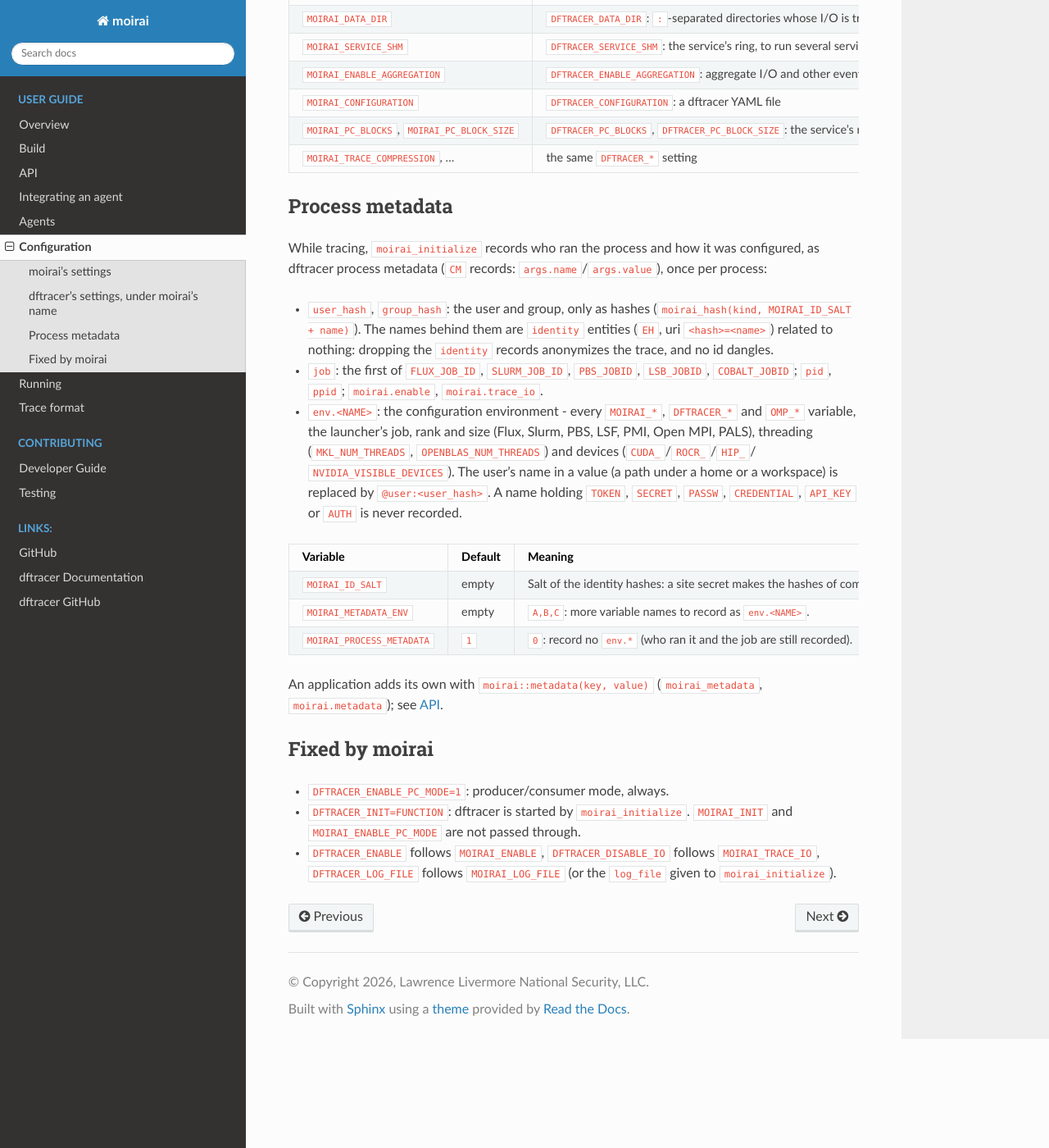
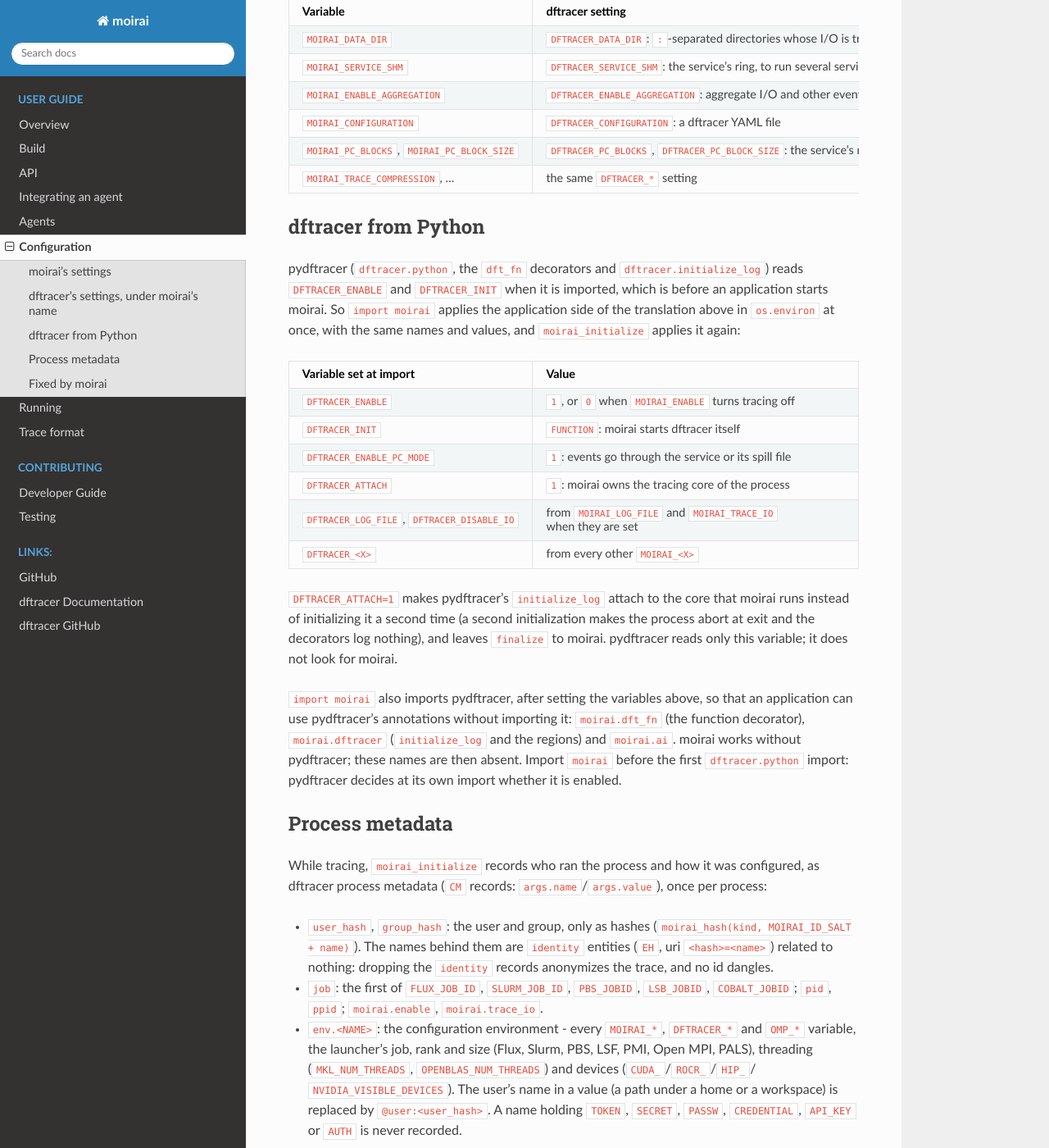
Before and after one commit to llnl-asr/moirai, a Sphinx documentation site: the page built from docs/configuration.rst, in a window 1280 px wide and 1400 px high, scrolled down 742 px. Shown: the whole window at 82% size. Built offline with Sphinx 7.4.7 and the Read the Docs theme 3.1.0, drawn with Linux system fonts in a browser that asks for light colours; some of the changed text lies outside the part shown.

Commit message:
Feat/dftracer environment at import (#6)
* feat(python): set DFTRACER_ATTACH and document the import-time settings

moirai owns the dftracer core of a process it traces, and pydftracer
needs to be told so that its initialize_log attaches to the running core
instead of initializing it a second time, which makes the process abort
at exit and the dft_fn decorators log nothing.

Importing moirai now also sets DFTRACER_ATTACH=1, next to the other
settings it converts from MOIRAI_*. pydftracer reads only that variable
and does not look for moirai.

The configuration page has a new section, dftracer from Python, with the
variables set at import, what DFTRACER_ATTACH does, and the rule to
import moirai before the first dftracer.python import. The environment
test checks the new variable.

* feat(python): import pydftracer after setting its environment

An application had to import dftracer.python itself to use the dft_fn
annotations, and when that import ran before moirai set DFTRACER_ENABLE
and DFTRACER_INIT, pydftracer was disabled for the whole process.

Importing moirai now imports pydftracer once the DFTRACER_* settings are
in os.environ, and exposes its annotations as moirai.dft_fn,
moirai.dftracer and moirai.ai, so an application only imports moirai.
When pydftracer is not installed moirai works as before and the three
names are absent.

Two tests cover the order, with a pydftracer that records the
environment it was imported under, and the case without pydftracer. The
configuration page describes the three names.

```diff
--- a/docs/configuration.rst
+++ b/docs/configuration.rst
@@ -5,7 +5,9 @@
 moirai is configured with ``MOIRAI_*`` environment variables only. When the
 application calls ``moirai_initialize`` (and when ``moirai-service`` starts),
 moirai translates them into dftracer's ``DFTRACER_*`` settings before
-dftracer reads its configuration. An application never sets ``DFTRACER_*``.
+dftracer reads its configuration. A Python application also gets them when it
+imports ``moirai`` (see `dftracer from Python`_). An application never sets
+``DFTRACER_*``.
 
 ------------------------------------------
 moirai's settings
@@ -68,6 +70,48 @@
      - the same ``DFTRACER_*`` setting
 
 ------------------------------------------
+dftracer from Python
+------------------------------------------
+
+pydftracer (``dftracer.python``, the ``dft_fn`` decorators and
+``dftracer.initialize_log``) reads ``DFTRACER_ENABLE`` and ``DFTRACER_INIT``
+when it is imported, which is before an application starts moirai. So
+``import moirai`` applies the application side of the translation above in
+``os.environ`` at once, with the same names and values, and
+``moirai_initialize`` applies it again:
+
+.. list-table::
+   :header-rows: 1
+
+   * - Variable set at import
+     - Value
+   * - ``DFTRACER_ENABLE``
+     - ``1``, or ``0`` when ``MOIRAI_ENABLE`` turns tracing off
+   * - ``DFTRACER_INIT``
+     - ``FUNCTION``: moirai starts dftracer itself
+   * - ``DFTRACER_ENABLE_PC_MODE``
+     - ``1``: events go through the service or its spill file
+   * - ``DFTRACER_ATTACH``
+     - ``1``: moirai owns the tracing core of the process
+   * - ``DFTRACER_LOG_FILE``, ``DFTRACER_DISABLE_IO``
+     - from ``MOIRAI_LOG_FILE`` and ``MOIRAI_TRACE_IO`` when they are set
+   * - ``DFTRACER_<X>``
+     - from every other ``MOIRAI_<X>``
+
+``DFTRACER_ATTACH=1`` makes pydftracer's ``initialize_log`` attach to the core
+that moirai runs instead of initializing it a second time (a second
+initialization makes the process abort at exit and the decorators log
+nothing), and leaves ``finalize`` to moirai. pydftracer reads only this
+variable; it does not look for moirai.
+
+``import moirai`` also imports pydftracer, after setting the variables above,
+so that an application can use pydftracer's annotations without importing it:
+``moirai.dft_fn`` (the function decorator), ``moirai.dftracer`` (``initialize_log``
+and the regions) and ``moirai.ai``. moirai works without pydftracer; these names
+are then absent. Import ``moirai`` before the first ``dftracer.python`` import:
+pydftracer decides at its own import whether it is enabled.
+
+------------------------------------------
 Process metadata
 ------------------------------------------
 
```
Also changed, not shown: 2 other files.
